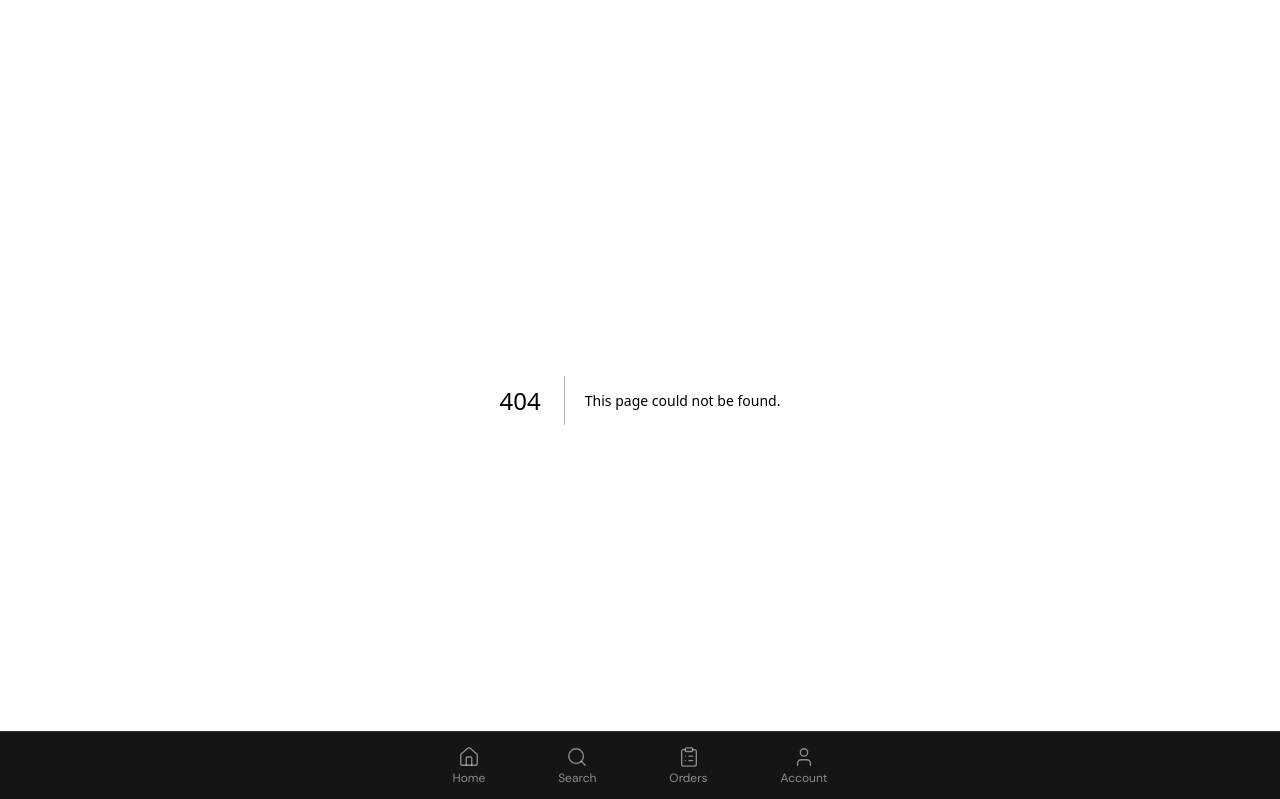
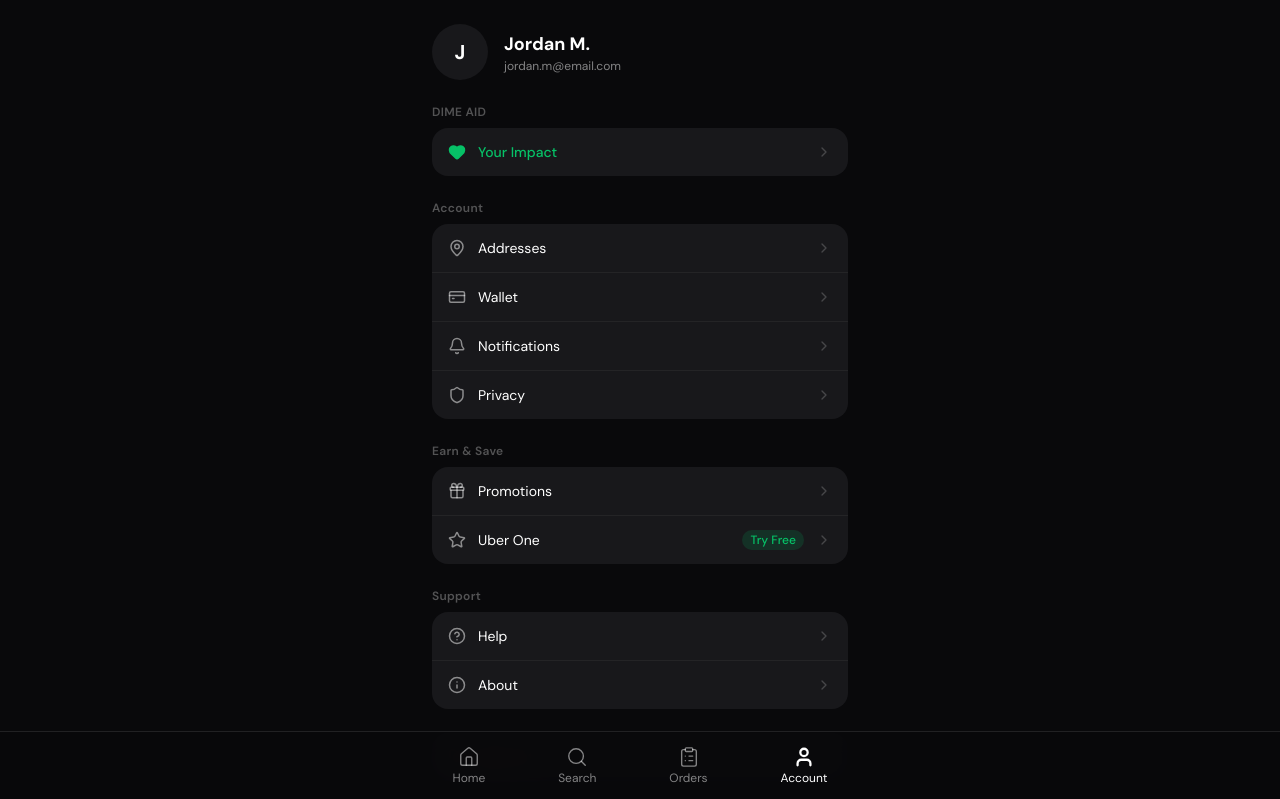
Before and after one commit to shiki4709/dimeaid-mvp, a Next.js app: page /account in a window 1280 px wide. Before the commit this address had no page. Shown: the top 799 px of the page. Built offline with nearby package versions, Linux system fonts and the light colour scheme.

Commit message:
fix: broken images, add Account page, polish Uber Eats UX
- Replace 2 broken Unsplash URLs (Buffalo Wings, KFC logo)
- Add Uber Eats-style Account page with profile and settings menu
- Move Impact dashboard under Account → Your Impact
- Update home page location header to match Uber format

```diff
--- /dev/null
+++ b/src/app/account/page.tsx
@@ -0,0 +1,120 @@
+"use client";
+
+import Link from "next/link";
+import {
+  ChevronRight,
+  Heart,
+  MapPin,
+  CreditCard,
+  Bell,
+  Shield,
+  HelpCircle,
+  Info,
+  Gift,
+  Star,
+  LogOut,
+} from "lucide-react";
+
+const menuItems = [
+  {
+    section: "DIME AID",
+    items: [
+      { icon: Heart, label: "Your Impact", href: "/impact", accent: true },
+    ],
+  },
+  {
+    section: "Account",
+    items: [
+      { icon: MapPin, label: "Addresses", href: "#" },
+      { icon: CreditCard, label: "Wallet", href: "#" },
+      { icon: Bell, label: "Notifications", href: "#" },
+      { icon: Shield, label: "Privacy", href: "#" },
+    ],
+  },
+  {
+    section: "Earn & Save",
+    items: [
+      { icon: Gift, label: "Promotions", href: "#" },
+      { icon: Star, label: "Uber One", href: "#", badge: "Try Free" },
+    ],
+  },
+  {
+    section: "Support",
+    items: [
+      { icon: HelpCircle, label: "Help", href: "#" },
+      { icon: Info, label: "About", href: "#" },
+    ],
+  },
+] as const;
+
+export default function AccountPage() {
+  return (
+    <div className="mx-auto max-w-md px-4 pt-6">
+      {/* Profile Header */}
+      <div className="flex items-center gap-4">
+        <div className="flex h-14 w-14 items-center justify-center rounded-full bg-surface text-xl font-bold">
+          J
+        </div>
+        <div>
+          <h1 className="text-lg font-bold">Jordan M.</h1>
+          <p className="text-xs text-muted">jordan.m@email.com</p>
+        </div>
+      </div>
+
+      {/* Menu Sections */}
+      <div className="mt-6 space-y-6">
+        {menuItems.map((section) => (
+          <div key={section.section}>
+            <p className="mb-2 text-xs font-semibold tracking-wide text-white/30">
+              {section.section}
+            </p>
+            <div className="overflow-hidden rounded-2xl bg-surface">
+              {section.items.map((item, i) => {
+                const Icon = item.icon;
+                const isAccent = "accent" in item && item.accent;
+                const badge = "badge" in item ? item.badge : null;
+                return (
+                  <Link
+                    key={item.label}
+                    href={item.href}
+                    className={`flex items-center gap-3 px-4 py-3.5 transition-colors hover:bg-surface-hover ${
+                      i > 0 ? "border-t border-white/5" : ""
+                    }`}
+                  >
+                    <Icon
+                      size={18}
+                      className={isAccent ? "text-dime-green" : "text-white/50"}
+                      fill={isAccent ? "#06C167" : "none"}
+                    />
+                    <span
+                      className={`flex-1 text-sm ${
+                        isAccent ? "font-medium text-dime-green" : ""
+                      }`}
+                    >
+                      {item.label}
+                    </span>
+                    {badge && (
+                      <span className="rounded-full bg-dime-green/15 px-2 py-0.5 text-xs font-medium text-dime-green">
+                        {badge}
+                      </span>
+                    )}
+                    <ChevronRight size={16} className="text-white/20" />
+                  </Link>
+                );
+              })}
+            </div>
+          </div>
+        ))}
+      </div>
+
+      {/* Sign Out */}
+      <button className="mt-6 flex w-full items-center gap-3 rounded-2xl bg-surface px-4 py-3.5 text-sm text-red-400 transition-colors hover:bg-surface-hover">
+        <LogOut size={18} />
+        Sign Out
+      </button>
+
+      {/* App Version */}
+      <p className="mt-4 text-center text-xs text-white/15">v1.0.0</p>
+    </div>
+  );
+}
--- a/src/app/page.tsx
+++ b/src/app/page.tsx
@@ -1,6 +1,6 @@
 import Link from "next/link";
 import Image from "next/image";
-import { MapPin, Star, Clock, Search } from "lucide-react";
+import { MapPin, Star, Clock, Search, ChevronDown } from "lucide-react";
 import { restaurants } from "@/lib/data";
 import DimeAidBadge from "@/components/DimeAidBadge";
 
@@ -10,11 +10,12 @@ export default function HomePage() {
   return (
     <div className="mx-auto max-w-md space-y-6 px-4 pt-4">
       {/* Location Header */}
-      <div className="flex items-center gap-2">
-        <MapPin size={18} className="text-dime-green" />
-        <div>
-          <p className="text-xs text-muted">Delivering to</p>
+      <div className="flex items-center gap-1.5">
+        <p className="text-sm font-medium text-muted">Deliver now</p>
+        <span className="text-sm text-white/30">·</span>
+        <div className="flex items-center gap-0.5">
           <p className="text-sm font-semibold">Dallas, TX</p>
+          <ChevronDown size={14} className="text-white/50" />
         </div>
       </div>
 
--- a/src/components/BottomNav.tsx
+++ b/src/components/BottomNav.tsx
@@ -8,7 +8,7 @@ const navItems = [
   { href: "/", icon: Home, label: "Home" },
   { href: "#", icon: Search, label: "Search" },
   { href: "#", icon: ClipboardList, label: "Orders" },
-  { href: "/impact", icon: User, label: "Account" },
+  { href: "/account", icon: User, label: "Account" },
 ] as const;
 
 export default function BottomNav() {
--- a/src/lib/data.ts
+++ b/src/lib/data.ts
@@ -63,7 +63,7 @@ export const restaurants: readonly Restaurant[] = [
         name: "Buffalo Wings (8pc)",
         description: "Crispy wings tossed in tangy buffalo sauce",
         price: 9.99,
-        image: "https://images.unsplash.com/photo-1608039829572-9b0088395fd6?w=400&q=80",
+        image: "https://images.unsplash.com/photo-1614398751058-eb2e0bf63e53?w=400&q=80",
         popular: true,
       },
       {
@@ -86,7 +86,7 @@ export const restaurants: readonly Restaurant[] = [
     id: "kfc",
     name: "KFC",
     image: "https://images.unsplash.com/photo-1626645738196-c2a7c87a8f58?w=800&q=80",
-    logo: "https://images.unsplash.com/photo-1513639776629-7b43c26e44f1?w=200&q=80",
+    logo: "https://images.unsplash.com/photo-1513185158878-8d8c2a2a3da3?w=200&q=80",
     rating: 4.3,
     deliveryTime: "20-30 min",
     deliveryFee: 1.99,
```
